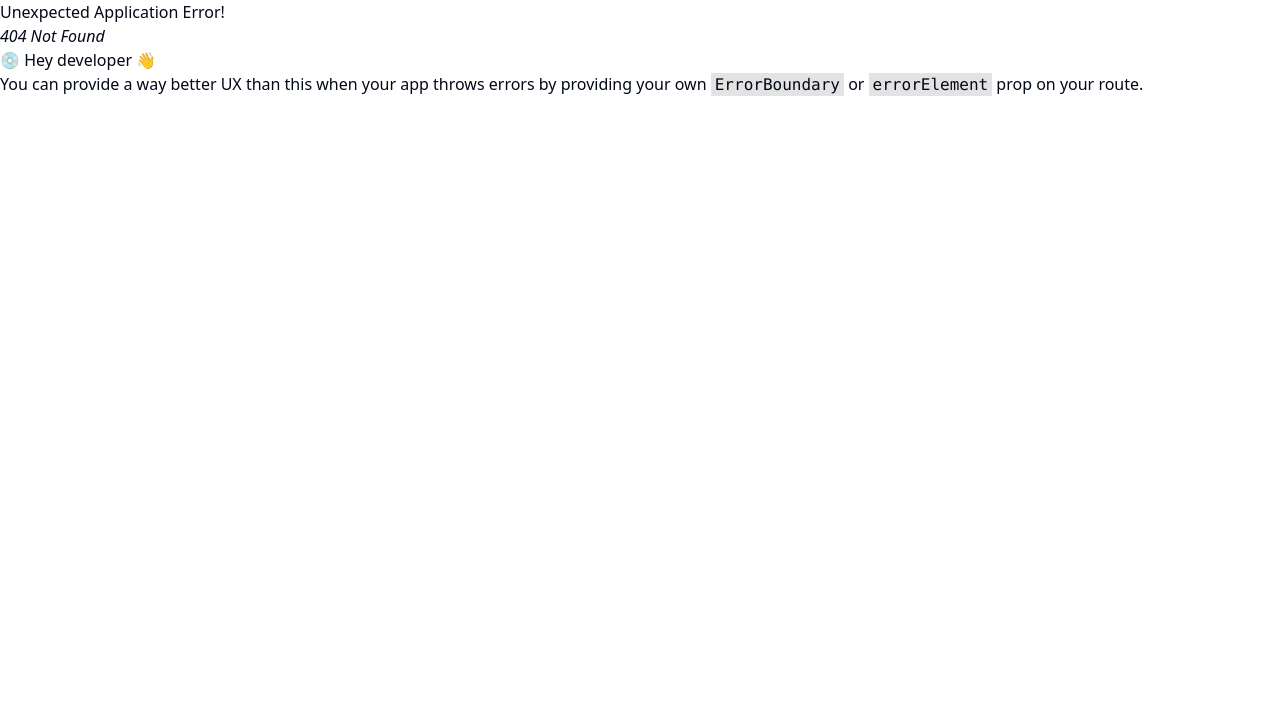
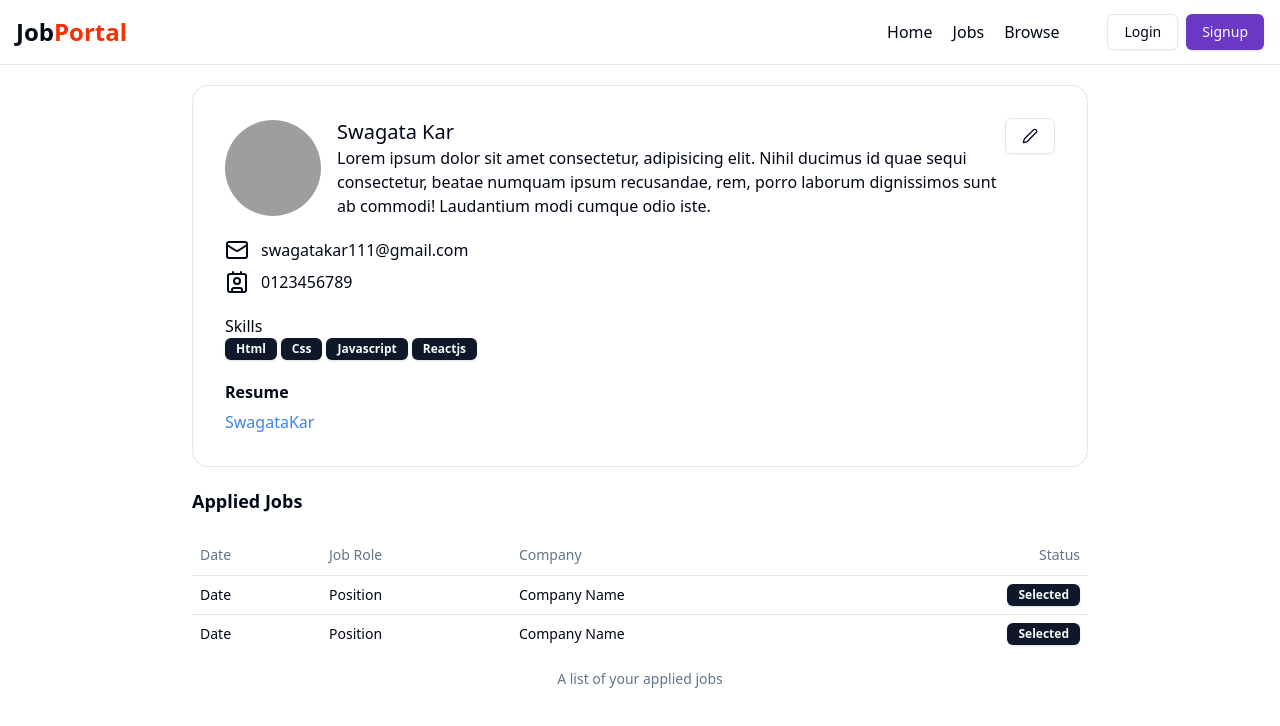
Before and after one commit to swagatakar111/Job-Portal, a React app in the folder frontend/: page /profile in a window 1280 px wide. Before the commit this address had no page. Shown: the top 726 px of the page. Built offline with nearby package versions, Linux system fonts and the light colour scheme; grey boxes are pictures that could not be loaded; the HTML template or start-up script is replaced by a standard one.

Commit message:
Made Profile Page

```diff
--- /dev/null
+++ b/frontend/src/components/AppliedJobTable.jsx
@@ -0,0 +1,35 @@
+import React from 'react'
+import { Table, TableBody, TableCaption, TableCell, TableHead, TableHeader, TableRow } from './ui/table'
+import { Badge } from './ui/badge'
+
+const AppliedJobTable = () => {
+    return (
+        <div>
+            <Table>
+                <TableCaption>A list of your applied jobs</TableCaption>
+                <TableHeader>
+                    <TableRow>
+                        <TableHead>Date</TableHead>
+                        <TableHead>Job Role</TableHead>
+                        <TableHead>Company</TableHead>
+                        <TableHead className="text-right">Status</TableHead>
+                    </TableRow>
+                </TableHeader>
+                <TableBody>
+                    {
+                        [1,2].map((item,index) => (
+                            <TableRow key={index}>
+                                <TableCell>Date</TableCell>
+                                <TableCell>Position</TableCell>
+                                <TableCell>Company Name</TableCell>
+                                <TableCell className="text-right"><Badge>Selected</Badge></TableCell>
+                            </TableRow>
+                        ))
+                    }
+                </TableBody>
+            </Table>
+        </div>
+    )
+}
+
+export default AppliedJobTable
--- /dev/null
+++ b/frontend/src/components/Browse.jsx
@@ -0,0 +1,28 @@
+import React, { useEffect } from 'react'
+import Navbar from './shared/Navbar'
+import Job from './Job';
+
+ const randomJobs = [1, 2,45];
+
+const Browse = () => {
+    return (
+        <div>
+            <Navbar />
+            <div className='max-w-7xl mx-auto my-10'>
+                <h1 className='font-bold text-xl my-10'>Search Results ({randomJobs.length})</h1>
+                <div className='grid grid-cols-3 gap-4'>
+                    {
+                        randomJobs.map((item,index) => {
+                            return (
+                                <Job/>
+                            )
+                        })
+                    }
+                </div>
+
+            </div>
+        </div>
+    )
+}
+
+export default Browse
--- /dev/null
+++ b/frontend/src/components/Profile.jsx
@@ -0,0 +1,68 @@
+import React from 'react'
+import Navbar from './shared/Navbar'
+import { Avatar, AvatarImage } from './ui/avatar'
+import { Button } from './ui/button'
+import { Contact, Mail, Pen } from 'lucide-react'
+import { Badge } from './ui/badge'
+import AppliedJobTable from './AppliedJobTable'
+import { Label } from './ui/label'
+
+
+const skills = ["Html", "Css", "Javascript", "Reactjs"]
+const isResume = true;
+
+const Profile = () => {
+
+    return (
+        <div>
+            <Navbar />
+            <div className='max-w-4xl mx-auto bg-white border border-gray-200 rounded-2xl my-5 p-8'>
+                <div className='flex justify-between'>
+                    <div className='flex items-center gap-4'>
+                        <Avatar className="h-24 w-24">
+                            <AvatarImage src="https://www.shutterstock.com/image-vector/circle-line-simple-design-logo-600nw-2174926871.jpg" alt="profile" />
+                        </Avatar>
+                        <div>
+                            <h1 className='font-medium text-xl'>Swagata Kar</h1>
+                            <p>
+                                Lorem ipsum dolor sit amet consectetur, adipisicing elit. Nihil ducimus id quae sequi consectetur, beatae numquam ipsum recusandae, rem, porro laborum dignissimos sunt ab commodi! Laudantium modi cumque odio iste.
+                            </p>
+                        </div>
+                    </div>
+                    <Button  className="text-right" variant="outline"><Pen /></Button>
+                </div>
+                <div className='my-5'>
+                    <div className='flex items-center gap-3 my-2'>
+                        <Mail />
+                        <span>swagatakar111@gmail.com</span>
+                    </div>
+                    <div className='flex items-center gap-3 my-2'>
+                        <Contact />
+                        <span>0123456789</span>
+                    </div>
+                </div>
+                <div className='my-5'>
+                    <h1>Skills</h1>
+                    <div className='flex items-center gap-1'>
+                        {
+                            skills.length !== 0 ? skills.map((item, index) => <Badge key={index}>{item}</Badge>) : <span>NA</span>
+                        }
+                    </div>
+                </div>
+                <div className='grid w-full max-w-sm items-center gap-1.5'>
+                    <Label className="text-md font-bold">Resume</Label>
+                    {
+                        isResume ? <a target='blank' href="https://github.com/swagatakar111" className='text-blue-500 w-full hover:underline cursor-pointer'>SwagataKar</a> : <span>NA</span>
+                    }
+                </div>
+            </div>
+            <div className='max-w-4xl mx-auto bg-white rounded-2xl'>
+                <h1 className='font-bold text-lg my-5'>Applied Jobs</h1>
+                {/* Applied Job Table   */}
+                <AppliedJobTable/>
+            </div>
+        </div>
+    )
+}
+
+export default Profile
--- a/frontend/src/components/auth/Login.jsx
+++ b/frontend/src/components/auth/Login.jsx
@@ -9,7 +9,7 @@ import { USER_API_END_POINT } from "@/utils/constant";
 import { toast } from 'sonner';
 import axios from "axios";
 import { useDispatch, useSelector } from "react-redux";
-import { setLoading } from "@/redux/authSlice";
+import { setLoading,setUser } from "@/redux/authSlice";
 import { Loader2 } from "lucide-react";
 
 const Login = () => {
@@ -37,6 +37,7 @@ const Login = () => {
                         withCredentials:true,
                     });
                     if(res.data.success){
+                        dispatch(setUser(res.data.user));
                         navigate("/");
                         toast.success(res.data.message);
                      }
--- a/frontend/src/components/shared/Navbar.jsx
+++ b/frontend/src/components/shared/Navbar.jsx
@@ -14,9 +14,10 @@ import {
 } from "@/components/ui/popover";
 
 import { User2, LogOut } from "lucide-react";
+import { useSelector } from "react-redux";
 
 const Navbar = () => {
-  const user = false;
+  const {user} = useSelector(store=>store.auth);
 
   return (
     <div className="bg-white border-b">
@@ -65,17 +66,16 @@ const Navbar = () => {
                   </div>
                 </div>
 
-                <div className="flex flex-col mt-3 text-gray-600">
-                  <Button variant="ghost" className="justify-start gap-2">
-                    <User2 size={18} />
-                    View Profile
-                  </Button>
+                <div className='flex w-fit items-center gap-2 cursor-pointer'>
+                                                        <User2 />
+                                                        <Button variant="link"> <Link to="/profile">View Profile</Link></Button>
+                                                    </div>
 
-                  <Button variant="ghost" className="justify-start gap-2">
-                    <LogOut size={18} />
-                    Logout
-                  </Button>
-                </div>
+                  <div className='flex w-fit items-center gap-2 cursor-pointer'>
+                                                <LogOut />
+                                                <Button  variant="link">Logout</Button>
+                                            </div>
+
               </PopoverContent>
             </Popover>
           )}
--- /dev/null
+++ b/frontend/src/components/ui/table.jsx
@@ -0,0 +1,86 @@
+import * as React from "react"
+
+import { cn } from "@/lib/utils"
+
+const Table = React.forwardRef(({ className, ...props }, ref) => (
+  <div className="relative w-full overflow-auto">
+    <table
+      ref={ref}
+      className={cn("w-full caption-bottom text-sm", className)}
+      {...props} />
+  </div>
+))
+Table.displayName = "Table"
+
+const TableHeader = React.forwardRef(({ className, ...props }, ref) => (
+  <thead ref={ref} className={cn("[&_tr]:border-b", className)} {...props} />
+))
+TableHeader.displayName = "TableHeader"
+
+const TableBody = React.forwardRef(({ className, ...props }, ref) => (
+  <tbody
+    ref={ref}
+    className={cn("[&_tr:last-child]:border-0", className)}
+    {...props} />
+))
+TableBody.displayName = "TableBody"
+
+const TableFooter = React.forwardRef(({ className, ...props }, ref) => (
+  <tfoot
+    ref={ref}
+    className={cn("border-t bg-muted/50 font-medium [&>tr]:last:border-b-0", className)}
+    {...props} />
+))
+TableFooter.displayName = "TableFooter"
+
+const TableRow = React.forwardRef(({ className, ...props }, ref) => (
+  <tr
+    ref={ref}
+    className={cn(
+      "border-b transition-colors hover:bg-muted/50 data-[state=selected]:bg-muted",
+      className
+    )}
+    {...props} />
+))
+TableRow.displayName = "TableRow"
+
+const TableHead = React.forwardRef(({ className, ...props }, ref) => (
+  <th
+    ref={ref}
+    className={cn(
+      "h-10 px-2 text-left align-middle font-medium text-muted-foreground [&:has([role=checkbox])]:pr-0 [&>[role=checkbox]]:translate-y-[2px]",
+      className
+    )}
+    {...props} />
+))
+TableHead.displayName = "TableHead"
+
+const TableCell = React.forwardRef(({ className, ...props }, ref) => (
+  <td
+    ref={ref}
+    className={cn(
+      "p-2 align-middle [&:has([role=checkbox])]:pr-0 [&>[role=checkbox]]:translate-y-[2px]",
+      className
+    )}
+    {...props} />
+))
+TableCell.displayName = "TableCell"
+
+const TableCaption = React.forwardRef(({ className, ...props }, ref) => (
+  <caption
+    ref={ref}
+    className={cn("mt-4 text-sm text-muted-foreground", className)}
+    {...props} />
+))
+TableCaption.displayName = "TableCaption"
+
+export {
+  Table,
+  TableHeader,
+  TableBody,
+  TableFooter,
+  TableHead,
+  TableRow,
+  TableCell,
+  TableCaption,
+}
--- a/frontend/src/redux/authSlice.js
+++ b/frontend/src/redux/authSlice.js
@@ -3,14 +3,18 @@ import { createSlice } from "@reduxjs/toolkit";
 const authSlice = createSlice({
     name:"auth",
     initialState:{
-        loading:false
+        loading:false,
+        user:null
     },
     reducers:{
         setLoading:(state, action) => {
             state.loading = action.payload;
+        },
+        setUser:(state, action) => {
+            state.user = action.payload;
         }
     }
 });
 
-export const {setLoading} = authSlice.actions;
+export const {setLoading,setUser} = authSlice.actions;
 export default authSlice.reducer;
```
Also changed, not shown: frontend/src/App.jsx (+10 -0 lines).
